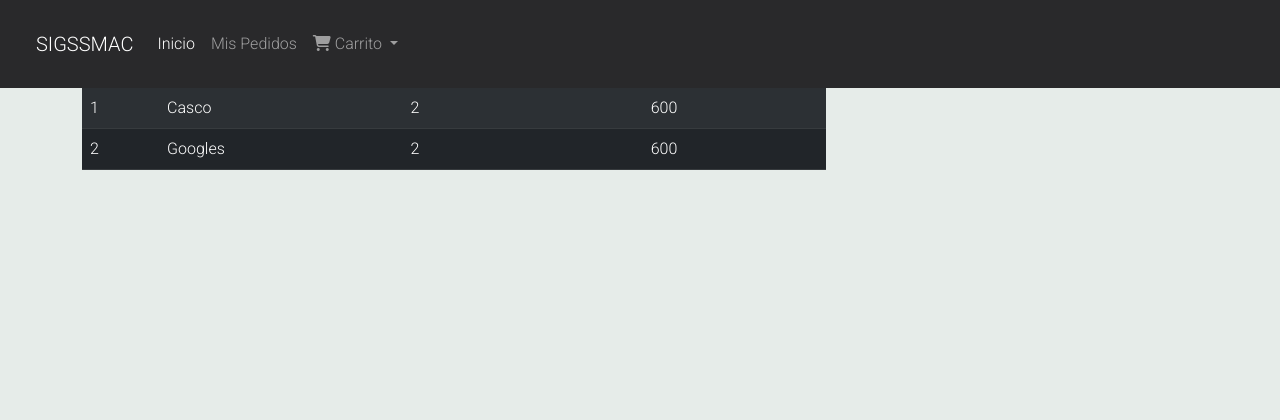
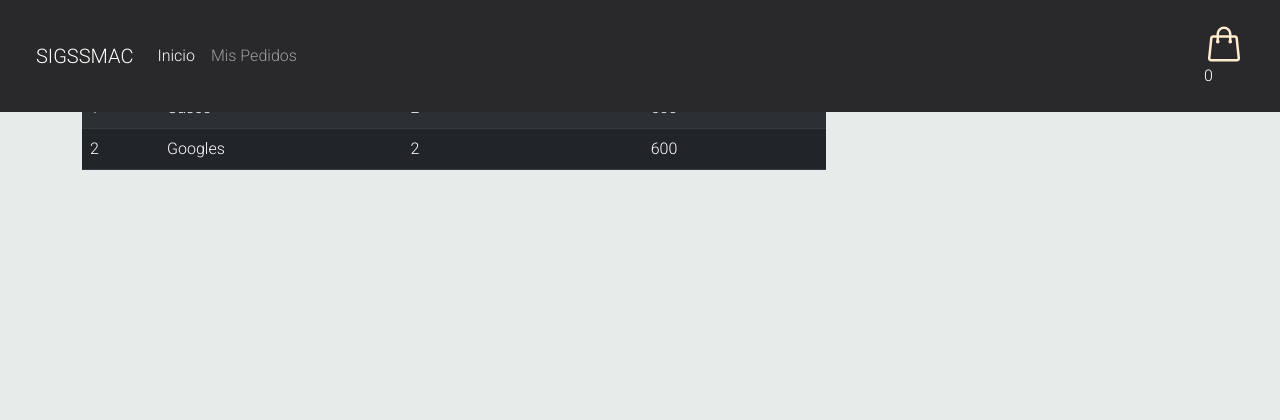
Before and after one commit to Walkman2000/EPP_Project, a Django app: page /pedidos/ in a window 1280 px wide. Shown: the top 420 px of the page. Run offline with Django 4.2, Linux system fonts and the light colour scheme; some libraries are stand-ins or nearby versions.

Commit message:
´carrito2´

```diff
--- a/templates/base.html
+++ b/templates/base.html
@@ -30,26 +30,56 @@
             <li class="nav-item">
               <a class="nav-link" href="/pedidos">Mis Pedidos</a>
             </li>
+          </ul>
 
-            <div class="flex-row-reverse">
-              <li class="nav-item dropdown">
-                <a class="nav-link dropdown-toggle" href="#" id="navbarScrollingDropdown" role="button"
-                  data-bs-toggle="dropdown" aria-expanded="false"> <i class="fa-solid fa-cart-shopping"></i>
-                  Carrito
-                </a>
-                <ul class="dropdown-menu" aria-labelledby="navbarScrollingDropdown">
-                  <li><a class="dropdown-item" href="#">Producto 1 <i class="fa-solid fa-plus"> <i class="fa-solid fa-window-minimize"></i> </i><i class="fa-solid fa-trash"></i> </a></li>
-                  <li><a class="dropdown-item" href="#">Producto 2</a></li>
-                  <li><a class="dropdown-item" href="#">Producto 3</a></li>
-                  <li>
-                    <hr class="dropdown-divider">
-                  </li>
-                  <li><a class="dropdown-item" href="#">Something else here</a></li>
-                </ul>
-              </li>
+          <div class="container-icon">
+            <svg
+              xmlns="http://www.w3.org/2000/svg"
+              fill="none"
+              viewBox="0 0 24 24"
+              stroke-width="1.5"
+              stroke="currentColor"
+              class="icon-cart"
+            >
+              <path
+                stroke-linecap="round"
+                stroke-linejoin="round"
+                d="M15.75 10.5V6a3.75 3.75 0 10-7.5 0v4.5m11.356-1.993l1.263 12c.07.665-.45 1.243-1.119 1.243H4.25a1.125 1.125 0 01-1.12-1.243l1.264-12A1.125 1.125 0 015.513 7.5h12.974c.576 0 1.059.435 1.119 1.007zM8.625 10.5a.375.375 0 11-.75 0 .375.375 0 01.75 0zm7.5 0a.375.375 0 11-.75 0 .375.375 0 01.75 0z"
+              />
+            </svg>
+            <div class="count-products">
+              <span id="contador-productos">0</span>
             </div>
 
-          </ul>
+            <div class="container-cart-products hidden-cart">
+              <div class="cart-product">
+                <div class="info-cart-product">
+                                <span class="cantidad-producto-carrito">1</span>
+                                <p class="titulo-producto-carrito">Zapatos Nike</p>
+                                <span class="precio-producto-carrito">$80</span>
+                            </div>
+                <svg
+                  xmlns="http://www.w3.org/2000/svg"
+                  fill="none"
+                  viewBox="0 0 24 24"
+                  stroke-width="1.5"
+                  stroke="currentColor"
+                  class="icon-close"
+                >
+                  <path
+                    stroke-linecap="round"
+                    stroke-linejoin="round"
+                    d="M6 18L18 6M6 6l12 12"
+                  />
+                </svg>
+              </div>
+                        <div class="cart-total">
+                            <h3>Total:</h3>
+                            <span class="total-pagar">$200</span>
+                        </div>
+            </div>
+          </div>
+
         </div>
       </div>
     </nav>
```
